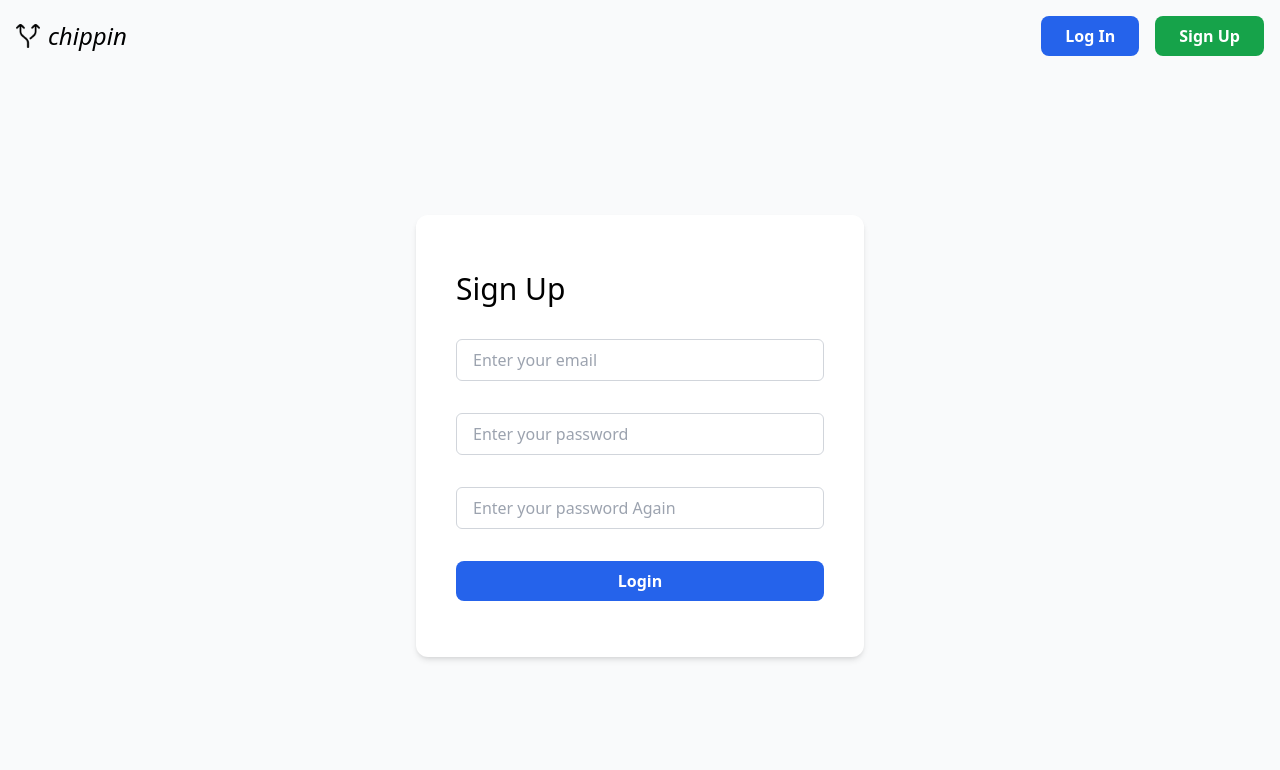
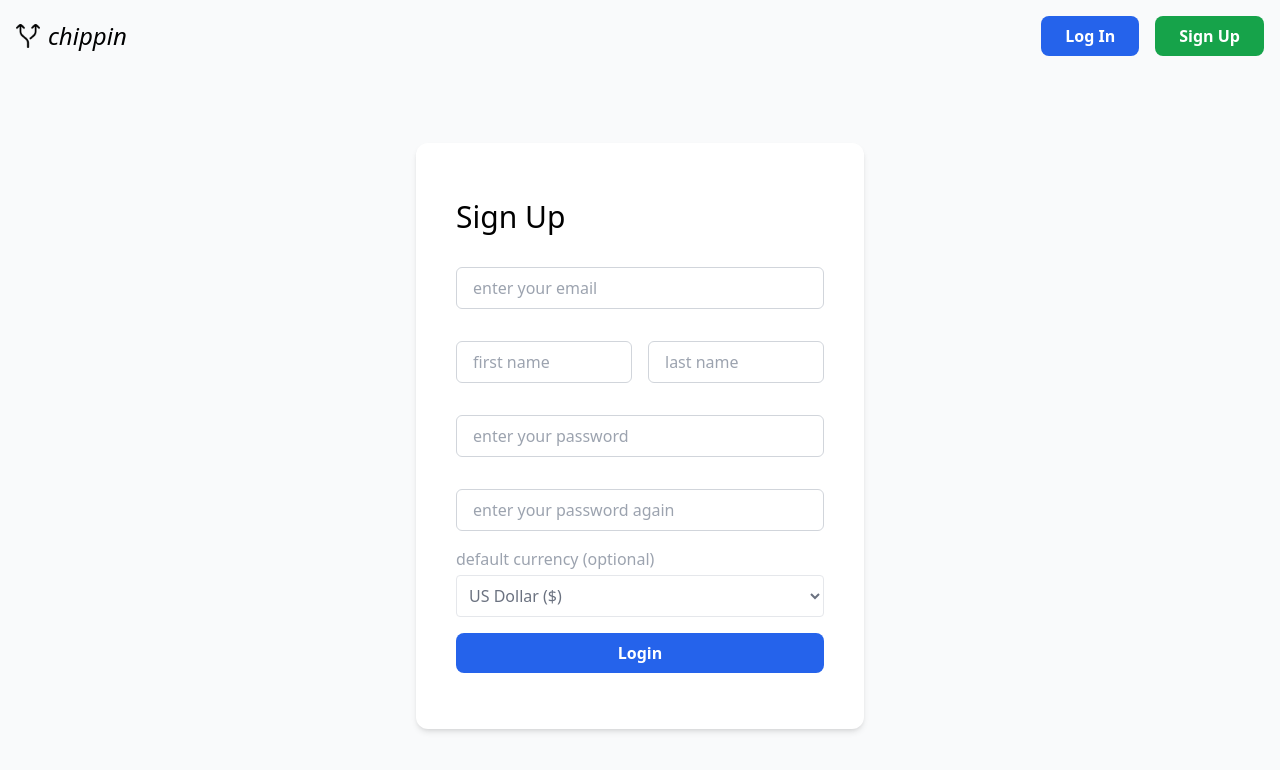
Before and after one commit to patichandana/chippin, a React (Vite) app in the folder frontend/: page /signup in a window 1280 px wide. Shown: the top 770 px of the page. Built offline with nearby package versions, Linux system fonts and the light colour scheme.

Commit message:
working sign up functionality

```diff
--- a/frontend/src/components/ui/FlexNavBar.tsx
+++ b/frontend/src/components/ui/FlexNavBar.tsx
@@ -1,4 +1,3 @@
-import React from "react"
 import { Link } from "react-router-dom"
 import Button from "../ui/Button"
 
--- a/frontend/src/components/ui/TextInput.tsx
+++ b/frontend/src/components/ui/TextInput.tsx
@@ -7,7 +7,7 @@ interface InputProps extends React.InputHTMLAttributes<HTMLInputElement> {
 export default function TextInput({ className = "", ...props }: InputProps) {
   return (
     <input
-      className={`w-full px-4 py-2 border border-gray-300 rounded-md focus:outline-none focus:ring-2 focus:ring-blue-500 ${className}`}
+      className={`w-full px-4 py-2 border border-gray-300 rounded-md focus:outline-none focus:ring-2 focus:ring-blue-500 text-gray-500 ${className}`}
       {...props}
     />
   );
--- /dev/null
+++ b/frontend/src/constants/currencies.ts
@@ -0,0 +1,12 @@
+export type Currency = {
+    currency_id: number;
+    currency_name: string;
+    symbol: string;
+    code: string;
+};
+
+export const currencies: Currency[] = [
+    { currency_id: 1, currency_name: 'US Dollar', symbol: '$', code: 'USD' },
+    { currency_id: 2, currency_name: 'Indian Rupees', symbol: '₹', code: 'INR' },
+    { currency_id: 3, currency_name: 'Canadian dollar', symbol: '$', code: 'CAD' }
+]
--- a/frontend/src/pages/SignupPage.tsx
+++ b/frontend/src/pages/SignupPage.tsx
@@ -4,13 +4,62 @@ import Card from "../components/ui/Card";
 import { FormEvent } from "react";
 import TextInput from "../components/ui/TextInput";
 import Button from "../components/ui/Button";
+import { useState } from "react";
+import { currencies } from "../constants/currencies";
 
-async function handleSubmit(e:FormEvent){
-  e.preventDefault();
-}
+
 
 
 export default function SignupPage() {
+
+  // State for each field
+  const [email, setEmail] = useState("");
+  const [firstName, setFirstName] = useState("");
+  const [lastName, setLastName] = useState("");
+  const [password, setPassword] = useState("");
+  const [confirmPassword, setConfirmPassword] = useState("");
+  // Set default currency to USD if available, otherwise use the first currency in the list
+  const defaultCurrency = currencies.find(currency => currency.code === 'USD');
+  const [selectedCurrency, setSelectedCurrency] = useState(
+    defaultCurrency ? defaultCurrency.currency_id : currencies[0].currency_id
+  );
+  const [passwordError, setPasswordError] = useState("");
+
+  async function handleSubmit(e:FormEvent){
+    e.preventDefault();
+    if(password !== confirmPassword){
+      setPasswordError("Passwords do not match");
+      return;
+    }
+    if(password.length < 8){
+      setPasswordError("Password must be at least 8 characters long");
+      return;
+    }
+    // Clear any previous error
+    setPasswordError("");
+
+    // Prepare payload
+
+    const payload = {
+      email,
+      firstname:firstName,
+      lastname: lastName,
+      password,
+      currencyId: selectedCurrency
+    };
+    console.log(payload);
+    const response = await fetch("http://localhost:3000/signup",{
+      method: "POST",
+      headers: {
+        "Content-Type": "application/json"
+      },
+      body: JSON.stringify(payload)
+    });
+    const data = await response.json();
+    console.log({data});
+  }
+
+
   return (
     <FlexMainDiv>
       <FlexNavBar />
@@ -24,26 +73,80 @@ export default function SignupPage() {
               type="email"
               id="email"
               name="email"
-              placeholder="Enter your email"
+              placeholder="enter your email"
               autoComplete="email"
               required
+              value={email}
+              onChange={(e) => setEmail(e.target.value)}
             />
+            <div className="flex gap-4 my-4">
+              <TextInput
+                className="flex-1"
+                type="text"
+                id="firstname"
+                name="firstname"
+                placeholder="first name"
+                required
+                value={firstName}
+                onChange={(e) => setFirstName(e.target.value)}
+                />
+              <TextInput
+                className="flex-1"
+                type="text"
+                id="lastname"
+                name="lastname"
+                placeholder="last name"
+                required
+                value={lastName}
+                onChange={(e) => setLastName(e.target.value)}
+              />
+            </div>
             <TextInput
               className="my-4"
               type="password"
               id="password"
               name="password"
-              placeholder="Enter your password"
+              placeholder="enter your password"
               required
+              value={password}
+              onChange={(e) => setPassword(e.target.value)}
             />
             <TextInput
               className="my-4"
               type="password"
               id="password-confirm"
               name="password"
-              placeholder="Enter your password Again"
+              placeholder="enter your password again"
               required
+              value={confirmPassword}
+              onChange={(e) => {
+                setConfirmPassword(e.target.value);
+                if(passwordError && e.target.value === password){
+                  setPasswordError("");
+                }
+              }}
             />
+            {passwordError &&
+              <p className="text-xs text-red-500 mb-2">{passwordError}</p>}
+            <div>
+              <label htmlFor="currency"
+                className="block mb-1 text-gray-400">
+                default currency (optional)</label>
+              <select
+                id="currency"
+                name="currency"
+                value={selectedCurrency}
+                onChange={(e) => setSelectedCurrency(Number(e.target.value))}
+              className="block w-full p-2 border rounded text-gray-500
+              bg-white focus:outline-none">
+                {currencies.map(currency => (
+                  <option key={currency.currency_id} value={currency.currency_id}>
+                    {currency.currency_name} ({currency.symbol})
+                  </option>
+                ))}
+              </select>
+            </div>
+
             <Button className="my-4" type="submit">Login</Button>
           </form>
         </Card>
```
Also changed, not shown: 1 other file (tests, documents, lock files or other folders).
